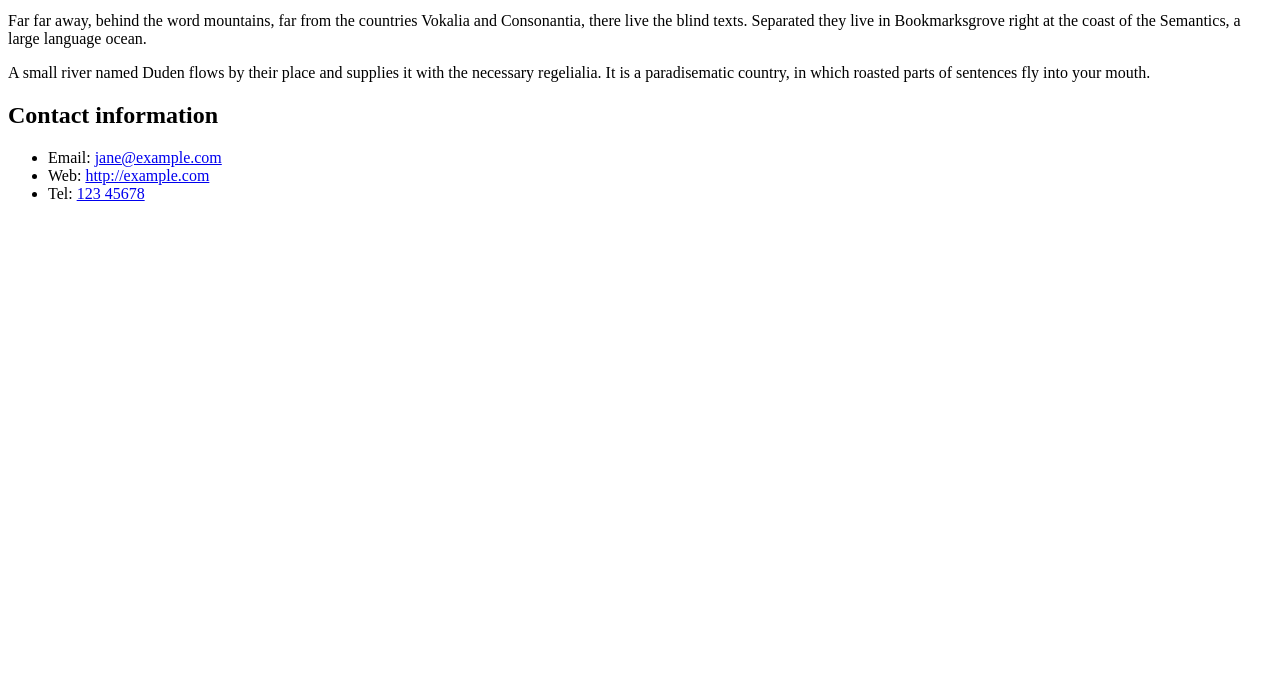
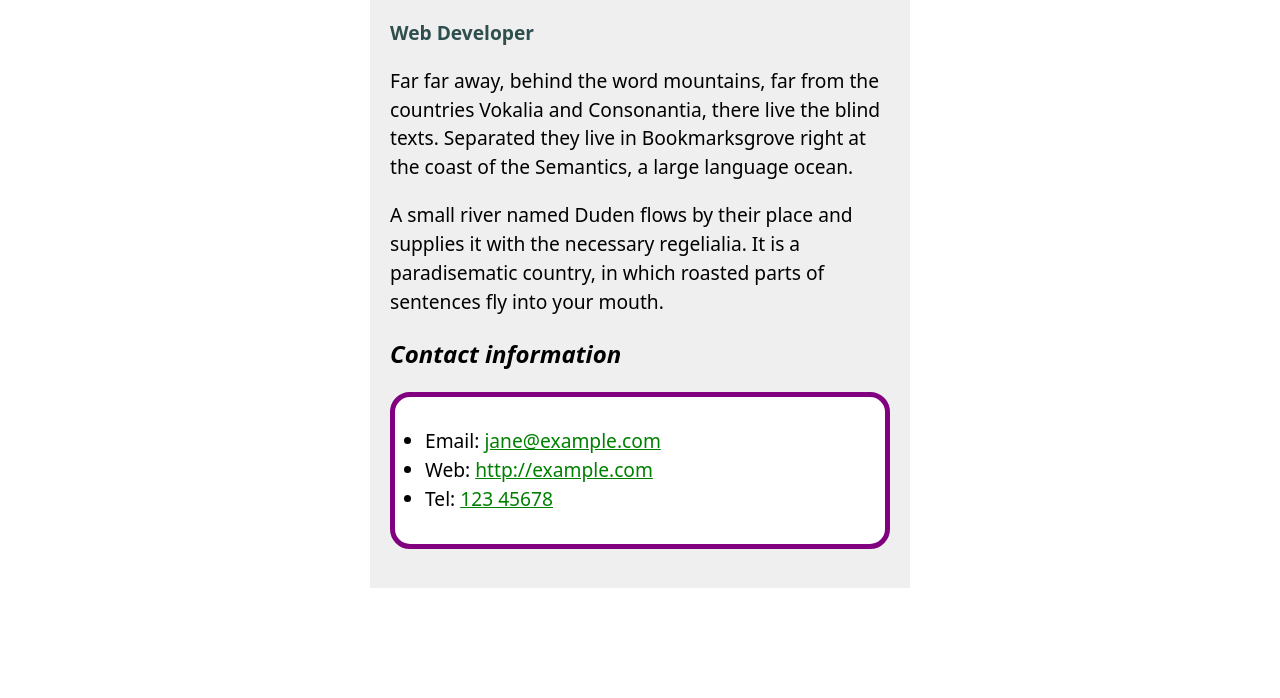
Before and after one commit to Pradhyumn-24/biography-page-using-css, a plain HTML site: page index.html in a window 1280 px wide. Shown: the part 102-800 px from the top of the page. Drawn offline with Linux system fonts and the light colour scheme; the site is published under a folder, as on GitHub Pages, so addresses that start at the root find nothing.

Commit message:
Update css file path

```diff
--- a/index.html
+++ b/index.html
@@ -2,7 +2,7 @@
 <html>
   <head>
     <title>Jane Doe's Biography</title>
-    <link href="/styles.css" rel="stylesheet" type="text/css" media="all">
+    <link href="styles.css" rel="stylesheet" type="text/css" media="all">
   </head>
   <body>
     <h1>Jane Doe</h1>
```
